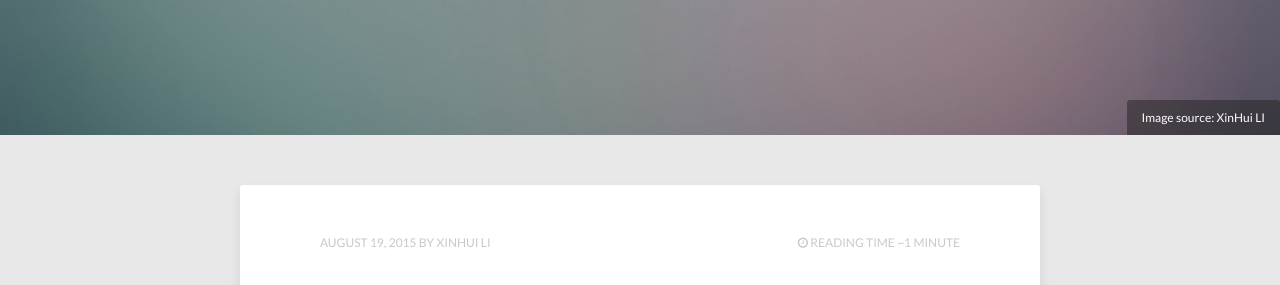
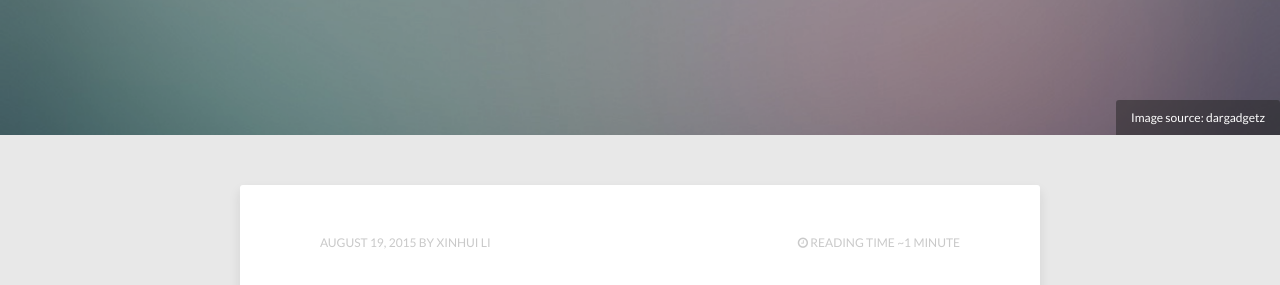
Before and after one commit to handelxh/handelxh.github.io, a Jekyll site: the page built from index.html, in a window 1280 px wide and 900 px high. Shown: the part 265-550 px from the top of the window. Built offline with Jekyll 4.4.1, drawn with Linux system fonts in a browser that asks for light colours; nearby versions of some CDN libraries; the list of posts is cut into pages by our own code.

Commit message:
home error

```diff
--- a/index.html
+++ b/index.html
@@ -6,7 +6,7 @@ tags: [Jekyll, theme, themes, responsive, blog, modern]
 comments: false
 image:
   feature: abstract-1.jpg
-  credit: XinHui LI
+  credit: dargadgetz
   creditlink: http://www.dargadgetz.com/ios-7-abstract-wallpaper-pack-for-iphone-5-and-ipod-touch-retina/
 ---
 
```
